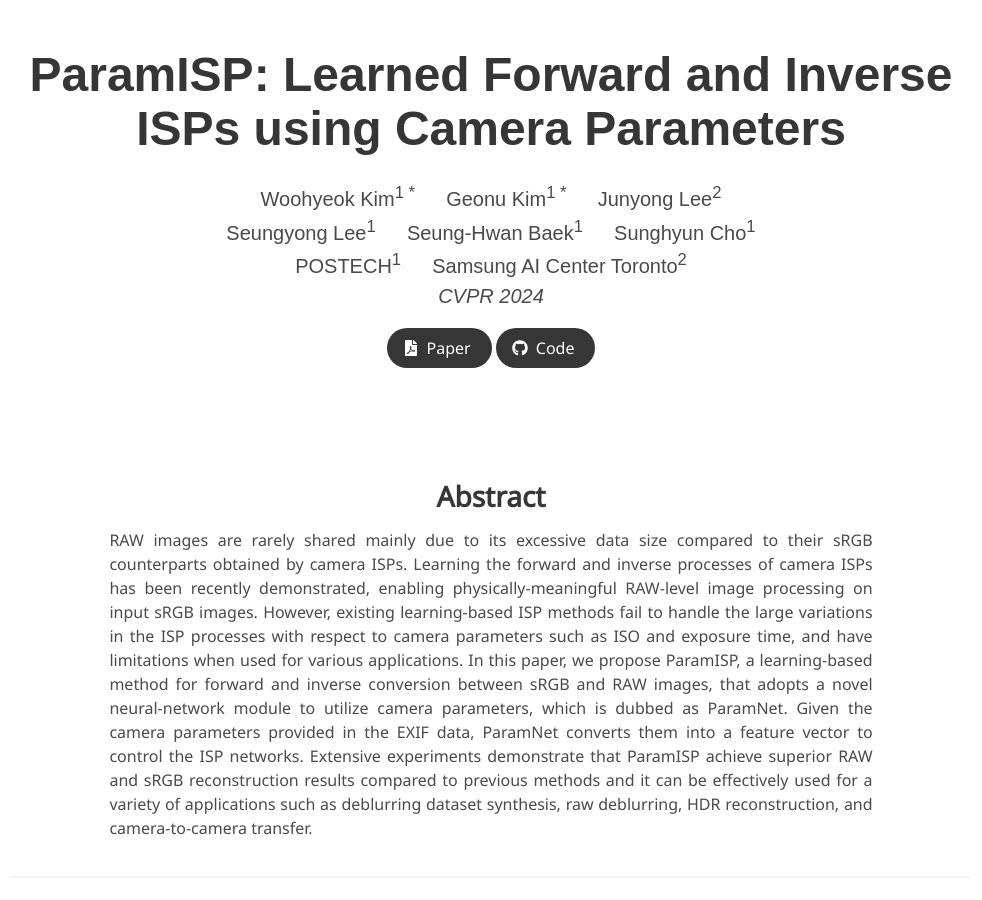
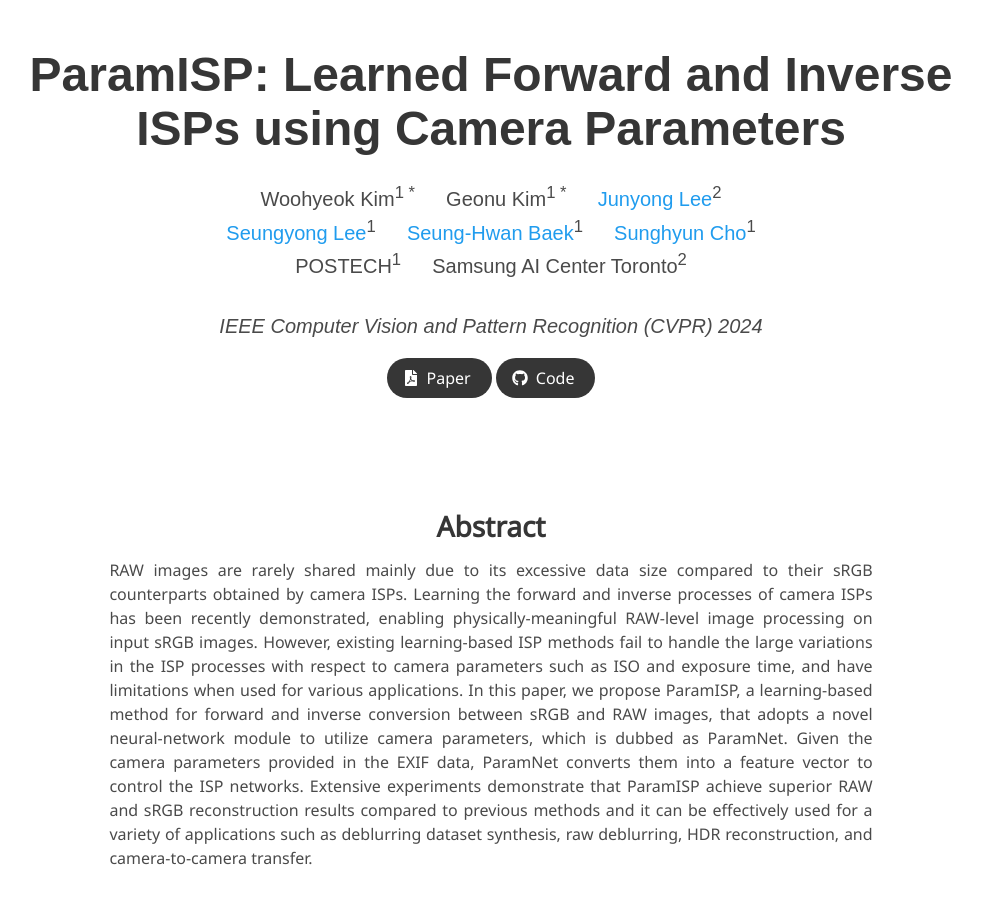
Before and after one commit to woo525/ParamISP, a Jekyll site: the page built from index.md, in a window 1280 px wide and 900 px high. Shown: the whole window, without its empty margins (149-1131 px from the left). Built offline with Jekyll 4.4.1, drawn with Linux system fonts in a browser that asks for light colours; some web fonts are replaced.

Commit message:
Update index.md

```diff
--- a/index.md
+++ b/index.md
@@ -3,11 +3,11 @@ layout: project_page
 permalink: /
 title: ParamISP&#58; Learned Forward and Inverse ISPs using Camera Parameters
 authors:
-    Woohyeok Kim<sup>1&nbsp;*</sup> &emsp; Geonu Kim<sup>1&nbsp;*</sup> &emsp; Junyong Lee<sup>2</sup>
-    <br>Seungyong Lee<sup>1</sup> &emsp; Seung-Hwan Baek<sup>1</sup> &emsp; Sunghyun Cho<sup>1</sup>
+    Woohyeok Kim<sup>1&nbsp;*</sup> &emsp; Geonu Kim<sup>1&nbsp;*</sup> &emsp; <A href="https://junyonglee.me/">Junyong Lee</A><sup>2</sup>
+    <br><A href="https://cg.postech.ac.kr/leesy/">Seungyong Lee</A><sup>1</sup> &emsp; <A href="https://www.shbaek.com/">Seung-Hwan Baek</A><sup>1</sup> &emsp; <A href="https://www.scho.pe.kr/">Sunghyun Cho</A><sup>1</sup>
 affiliations:
     POSTECH<sup>1</sup> &emsp; Samsung AI Center Toronto<sup>2</sup>
-    <br><p style="font-style:italic;">CVPR 2024</p>
+    <br><br><p style="font-style:italic;">IEEE Computer Vision and Pattern Recognition (CVPR) 2024</p>
 paper: https://arxiv.org/abs/2312.13313
 code: https://github.com/woo525/ParamISP
 ---
```
